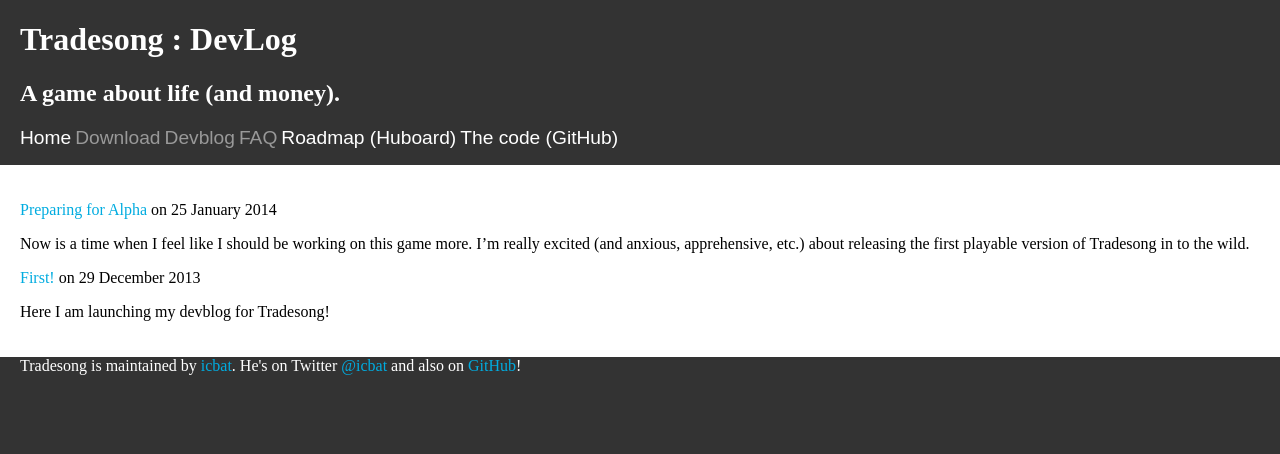
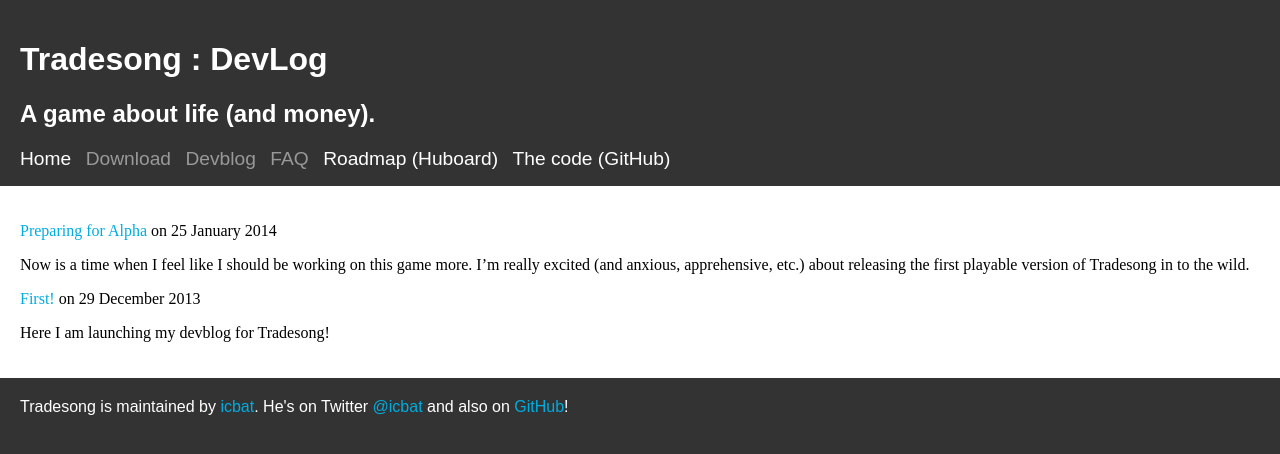
Before and after one commit to icbat/tradesong, a Jekyll site: the page built from index.markdown, in a window 1280 px wide. Shown: the top 454 px of the page. Built offline with Jekyll 4.4.1, drawn with Linux system fonts in a browser that asks for light colours.

Commit message:
Moving font family up, simplifying padding

```diff
--- a/stylesheets/stylesheet.css
+++ b/stylesheets/stylesheet.css
@@ -13,9 +13,10 @@
 }
 
 header, footer {
-	padding-left: 20px;
-	padding-right:20px;
+	padding: 20px;
+	padding-bottom:0;
 	color: #fff;
+	font-family: sans-serif;
 }
 
 header a {
@@ -33,7 +34,7 @@
 
 .navHeader {
 	padding: 0;
-	padding-right: 10px;
+
 }
 
 .navHeader ul {
@@ -44,5 +45,5 @@
 	color: #999;
 	display: inline;
 	font-size: 1.2em;
-	font-family: sans-serif;
+	padding-right: 10px;
 }
```
